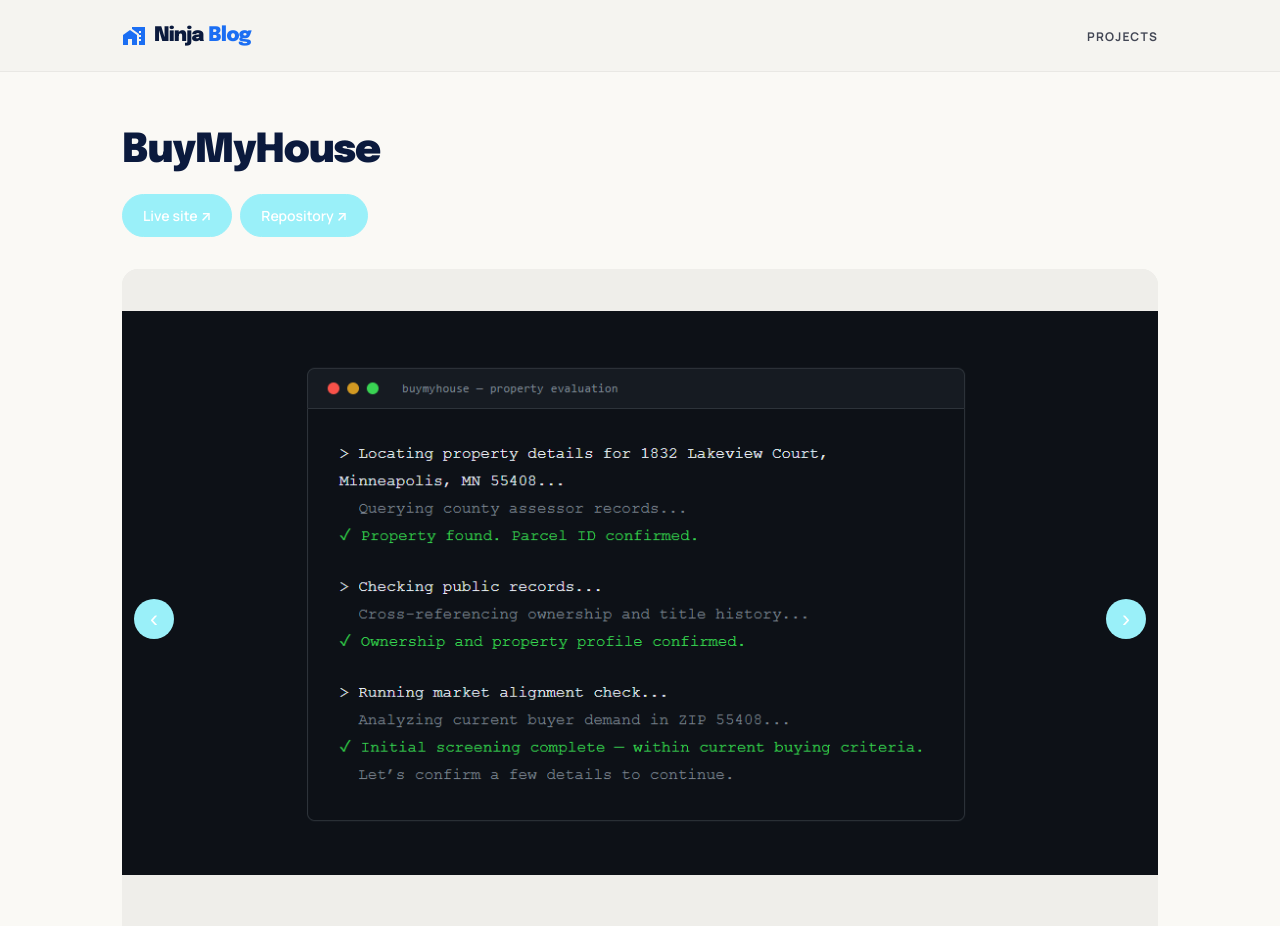
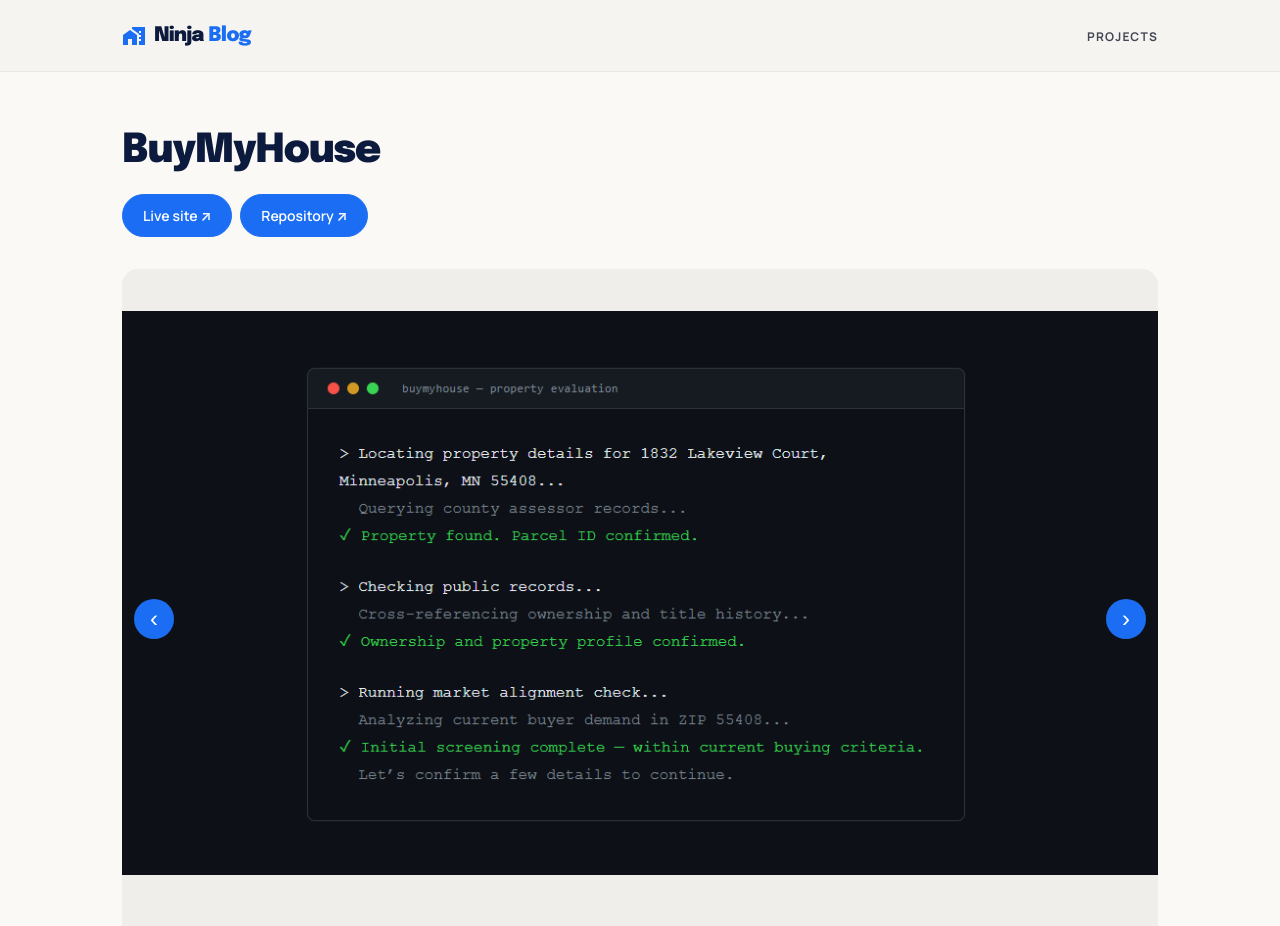
Before and after one commit to NiklasEdstromLPT/Ninja-Blog, a React (Vite) app: page /project/buymyhouse in a window 1280 px wide. Shown: the top 926 px of the page. Built offline with nearby package versions, Linux system fonts and the light colour scheme.

Commit message:
final styles

```diff
--- a/src/styles.css
+++ b/src/styles.css
@@ -121,8 +121,8 @@ main.wrap { flex: 1; }
   align-items: center;
   padding: 0.375rem 1rem;
   border-radius: 999px;
-  background: #9af0f9;
-  color: #002022;
+  background: var(--accent-2);
+  color: #ffffff;
   font-size: 0.75rem;
   font-weight: 700;
   letter-spacing: 0.1em;
@@ -253,17 +253,17 @@ main.wrap { flex: 1; }
   align-items: center;
   gap: 0.5rem;
   padding: 0.6rem 1.25rem;
-  background: #9af0f9;
+  background: var(--accent-2);
   color: #fff;
-  border: 1px solid #9af0f9;
+  border: 1px solid var(--accent-2);
   border-radius: 999px;
   font-size: 0.875rem;
   font-weight: 600;
   transition: background 0.2s ease, border-color 0.2s ease;
 }
 .project .links a:hover {
-  background: #6adce8;
-  border-color: #6adce8;
+  background: #1558c0;
+  border-color: #1558c0;
   color: #fff;
 }
 
@@ -294,7 +294,7 @@ main.wrap { flex: 1; }
   position: absolute;
   top: 50%;
   transform: translateY(-50%);
-  background: #9af0f9;
+  background: var(--accent-2);
   color: #fff;
   border: none;
   border-radius: 50%;
@@ -308,7 +308,7 @@ main.wrap { flex: 1; }
   justify-content: center;
   transition: background 0.2s ease;
 }
-.carousel-btn:hover { background: #6adce8; }
+.carousel-btn:hover { background: #1558c0; }
 .carousel-prev { left: 0.75rem; }
 .carousel-next { right: 0.75rem; }
 .carousel-controls {
@@ -334,7 +334,7 @@ main.wrap { flex: 1; }
 }
 .carousel-dot.active { background: var(--accent-2); }
 .carousel-playpause {
-  background: #9af0f9;
+  background: var(--accent-2);
   color: #fff;
   border: none;
   border-radius: 50%;
@@ -346,7 +346,7 @@ main.wrap { flex: 1; }
   justify-content: center;
   transition: background 0.2s ease;
 }
-.carousel-playpause:hover { background: #6adce8; }
+.carousel-playpause:hover { background: #1558c0; }
 
 /* Summary & Challenges sections */
 .project .summary,
```
